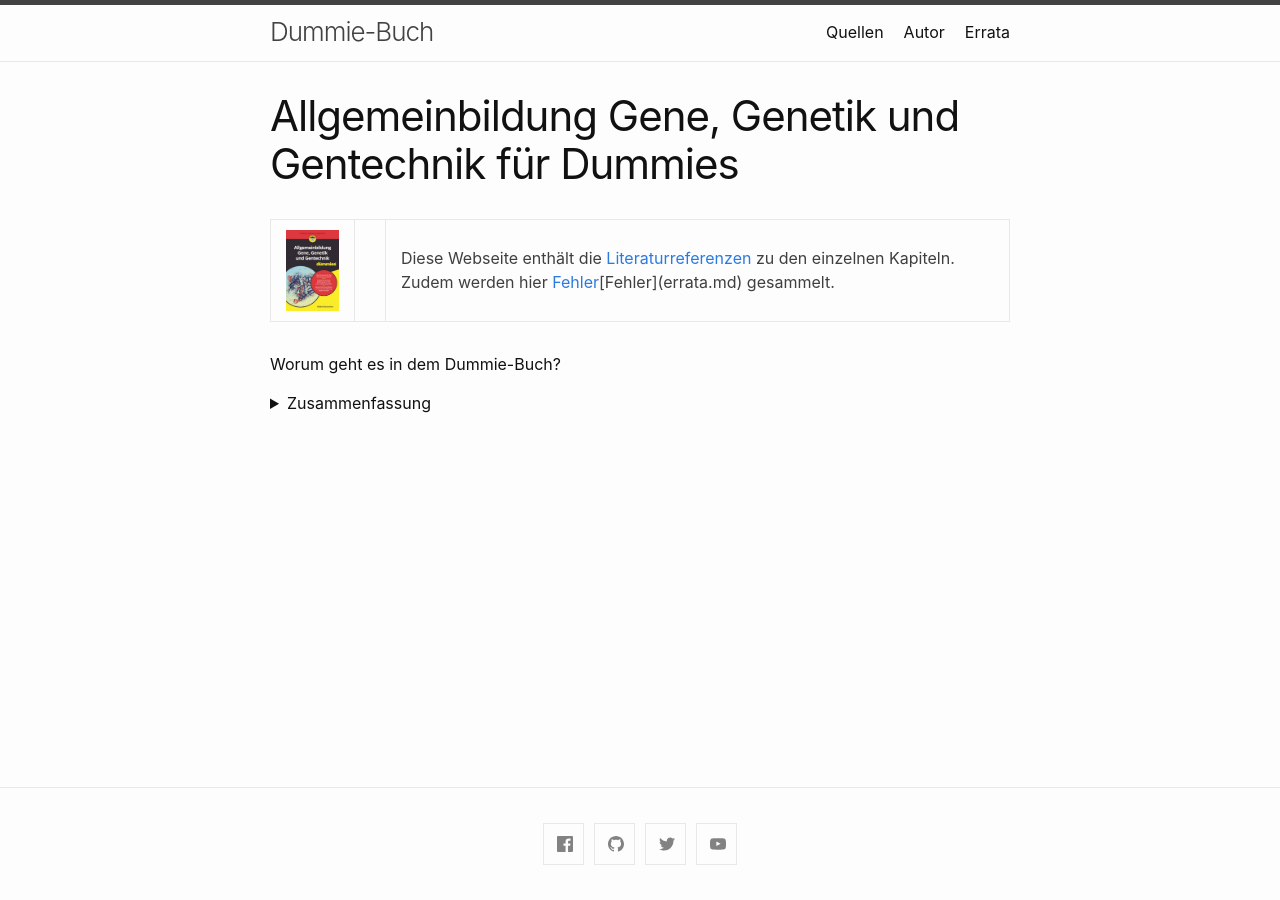
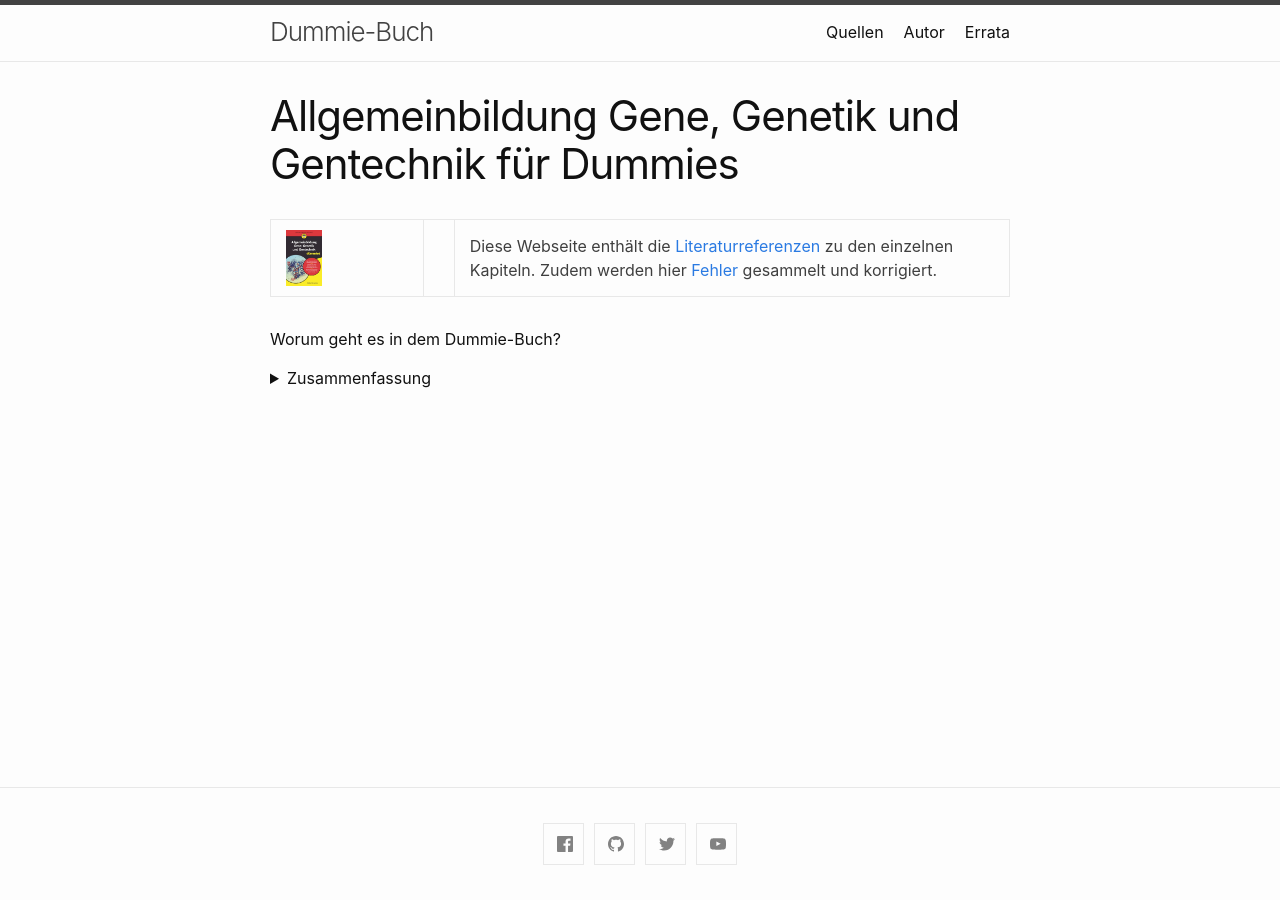
Before and after one commit to awkologist/dummie, a Jekyll site: the page built from index.md, in a window 1280 px wide. Built offline with Jekyll 4.4.1, drawn with Linux system fonts in a browser that asks for light colours.

Commit message:
Update index.md

```diff
--- a/index.md
+++ b/index.md
@@ -12,9 +12,9 @@ title: Allgemeinbildung Gene, Genetik und Gentechnik für Dummies
 
 <table>
   <tr>
-    <td><img src="cover-dummie.png" alt="Buchdeckel" width="100"/></td>
+    <td><img src="cover-dummie.png" alt="Buchdeckel" width="30%"/></td>
     <td></td>
-    <td>Diese Webseite enthält die <a href="literatur.md">Literaturreferenzen</a> zu den einzelnen Kapiteln. Zudem werden hier <a href="errata.md">Fehler</a>[Fehler](errata.md) gesammelt.</td>
+    <td>Diese Webseite enthält die <a href="quellen">Literaturreferenzen</a> zu den einzelnen Kapiteln. Zudem werden hier <a href="errata.md">Fehler</a> gesammelt und korrigiert.</td>
   </tr>
  </table>
 
```
